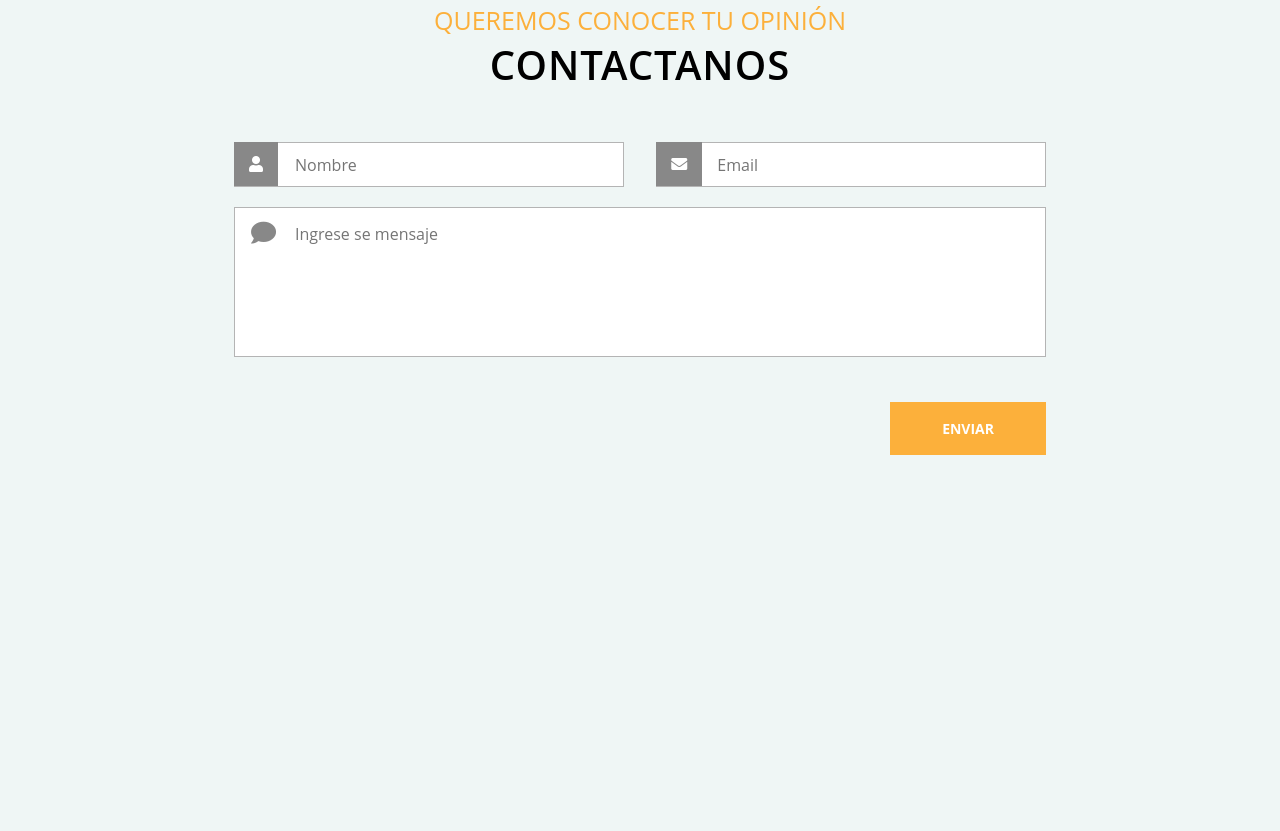
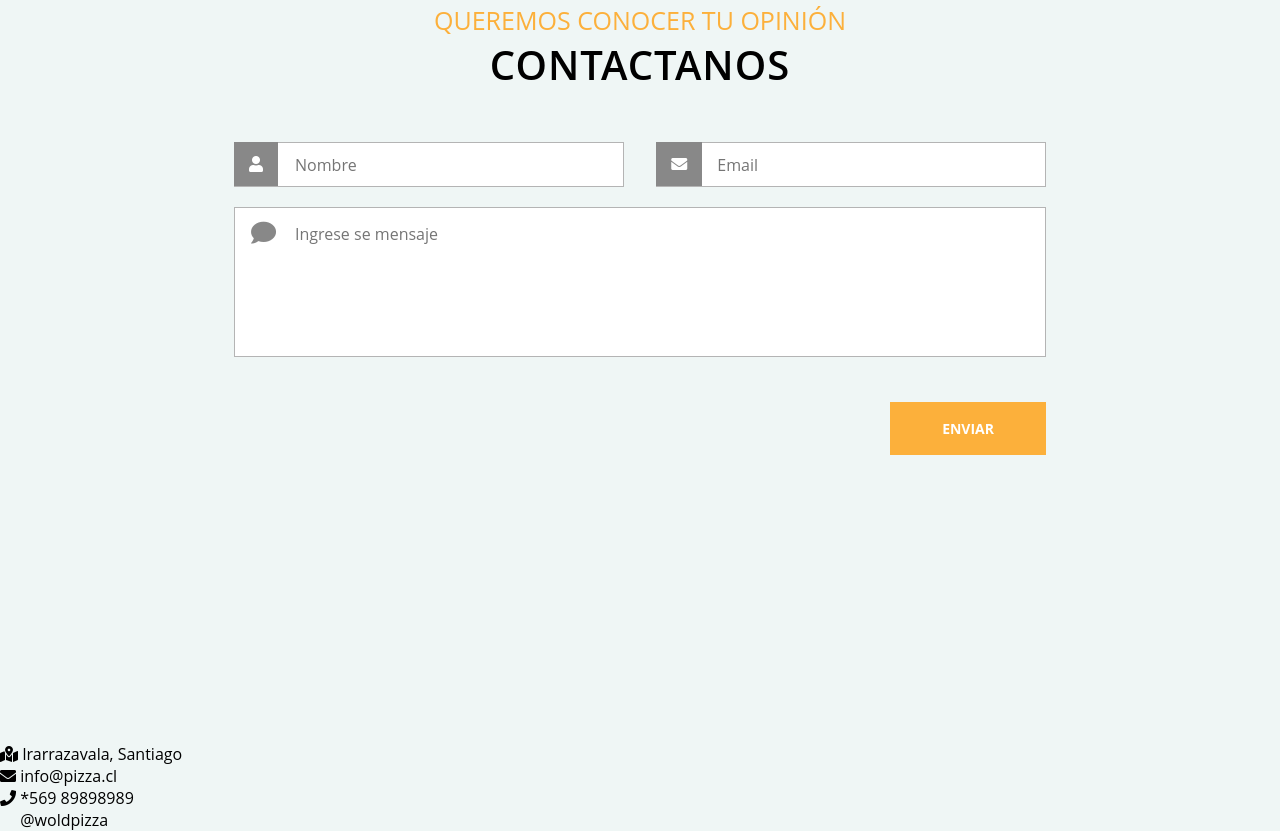
Before and after one commit to Liliancardenas/creandoRestaurant, a website: page view/index.html in a window 1280 px wide. Shown: the part 2712-3543 px from the top of the page. Before the commit the page ends 3455 px from the top, so only its background shows below. Drawn offline with Linux system fonts and the light colour scheme; some packages are replaced by stand-ins of ours; a script that the page names is missing.

Commit message:
Footer listo solo HTML, sin Css

```diff
--- a/view/index.html
+++ b/view/index.html
@@ -254,6 +254,28 @@
             </div>
         </form>
     </section>
+
+    <footer>
+        <div class="sociales-metodo">
+            <i class="fas fa-map-marked-alt"></i>
+            <span>Irarrazavala, Santiago</span>
+        </div>
+
+        <div class="sociales-metodo">
+            <i class="fas fa-envelope"></i>
+            <span>info@pizza.cl</span>
+        </div>
+
+        <div class="sociales-metodo">
+            <i class="fas fa-phone"></i>
+            <span>*569 89898989</span>
+        </div>
+
+        <div class="sociales-metodo">
+            <i class="fas fa-twitter"></i>
+            <span>@woldpizza</span>
+        </div>
+    </footer>
     <script src="https://cdn.jsdelivr.net/npm/sweetalert2@11"></script>
     <script src="../js/app.js"></script>
 </body>
```
